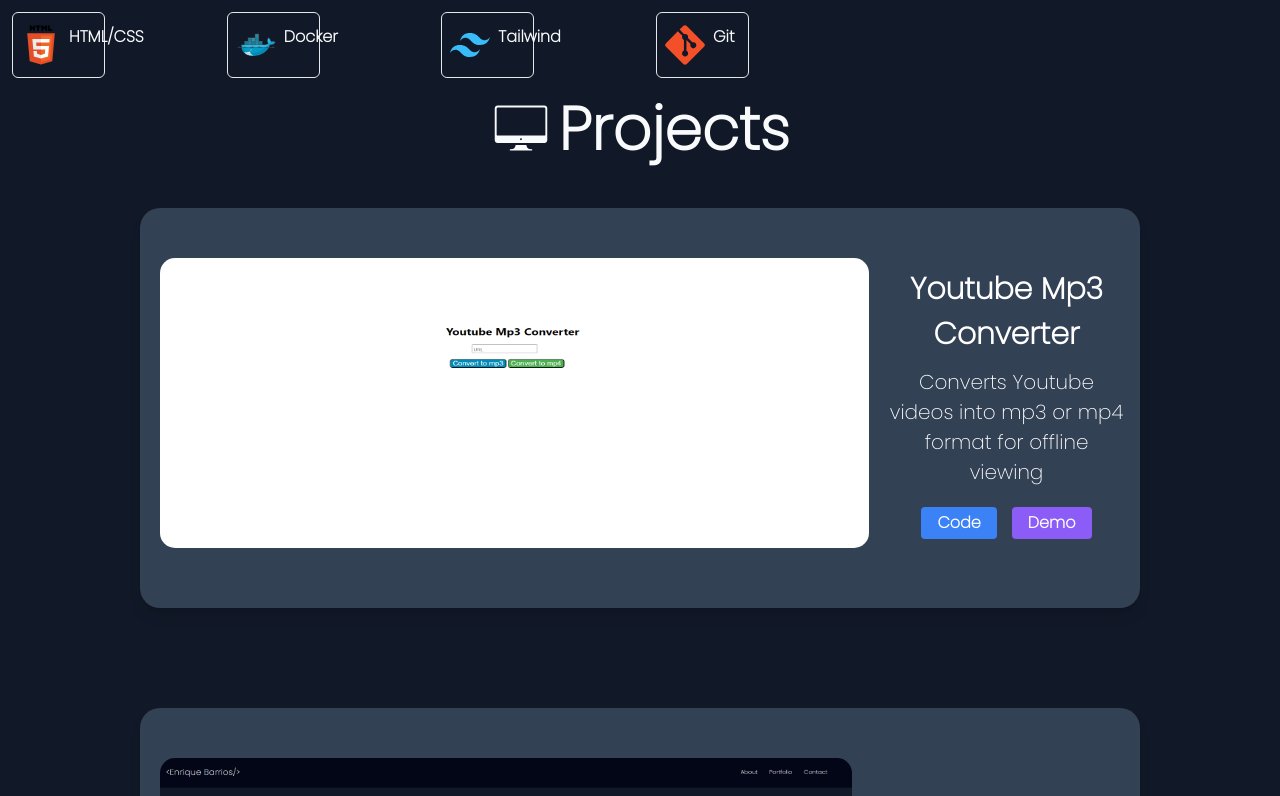
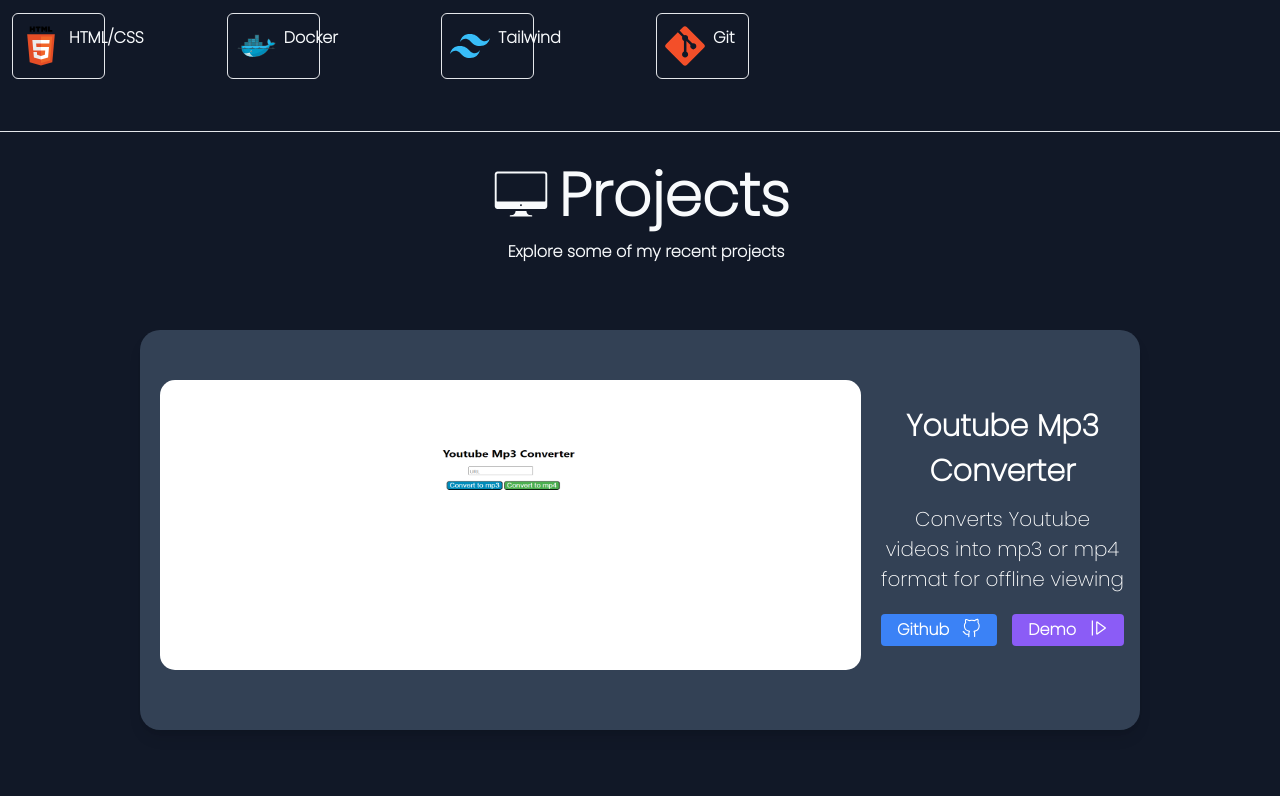
Before and after one commit to EnriqueB5310/PortfolioSite, a React (Vite) app: page / in a window 1280 px wide. Shown: the part 1500-2296 px from the top of the page. Built offline with nearby package versions, Linux system fonts and the light colour scheme.

Commit message:
added dividers, footer section added

```diff
--- a/src/App.jsx
+++ b/src/App.jsx
@@ -7,6 +7,7 @@ import Home from './components/Home'
 import Stacks from './components/Stacks'
 import Projects from './components/Projects'
 import Skills from './components/Skills'
+import Footer from './components/Footer'
 
 function App() {
 
@@ -15,9 +16,12 @@ function App() {
   <>
       <Header />
      <Home />
+    <hr className="my-6 border-gray-200 sm:mx-auto dark:border-gray-700 lg:my-8" />
      <Skills />
+    <hr className="my-6 border-gray-200 sm:mx-auto dark:border-gray-700 lg:my-8" />
+  <Projects />
 
-  <Projects />
+  <Footer />
 
 </>
 
--- /dev/null
+++ b/src/components/Footer.jsx
@@ -0,0 +1,56 @@
+import React from 'react'
+import { VscCoffee } from "react-icons/vsc";
+
+function Footer() {
+  return (
+
+<footer className="bg-white dark:bg-gray-900">
+
+      <hr className="my-6 border-gray-200 sm:mx-auto dark:border-gray-700 lg:my-8" />
+
+<div className="mx-auto w-full max-w-screen-xl p-4 py-6 lg:py-8">
+        <div className="md:flex md:justify-between">
+          <div className="mb-6 md:mb-0">
+              <a href="https://flowbite.com/" className="flex items-center">
+                 <VscCoffee size={50} color='white' />
+                  <span className=" pl-3 self-center text-2xl font-semibold whitespace-nowrap dark:text-white">Enrique Barrios</span>
+              </a>
+          </div>
+          <div className="grid grid-cols-2 gap-8 sm:gap-6 sm:grid-cols-3">
+
+              <div>
+                  <h2 className="mb-6 text-sm font-semibold text-gray-900 uppercase dark:text-white">Follow me</h2>
+                  <ul className="text-gray-500 dark:text-gray-400 font-medium">
+                      <li className="mb-4">
+                          <a href="https://github.com/themesberg/flowbite" className="hover:underline ">Github</a>
+                      </li>
+                      <li>
+                          <a href="https://discord.gg/4eeurUVvTy" className="hover:underline">Email</a>
+                      </li>
+
+                       <li>
+                          <a href="https://discord.gg/4eeurUVvTy" className="hover:underline">Linkedin</a>
+                      </li>
+                  </ul>
+              </div>
+
+          </div>
+      </div>
+
+      <div className="sm:flex sm:items-center sm:justify-between">
+          <span className="text-sm text-gray-500  sm:text-center dark:text-gray-400">© 2025 <a href="https://flowbite.com/" className="hover:underline">Enrique Barrios</a>. No Rights Reserved.
+          </span>
+          <div className="flex mt-4 sm:justify-center sm:mt-0">
+
+
+
+          </div>
+      </div>
+    </div>
+</footer>
+
+
+  )
+}
+
+export default Footer
--- a/src/components/Home.jsx
+++ b/src/components/Home.jsx
@@ -29,9 +29,13 @@ function Home() {
 
 
 
+<div>
+
+</div>
+
+</div>
 
 
-</div>
 
 
 
--- a/src/components/ProjectCard.jsx
+++ b/src/components/ProjectCard.jsx
@@ -1,4 +1,11 @@
 import React from 'react'
+
+import { VscGithubAlt } from "react-icons/vsc";
+import { VscDebugContinueSmall } from "react-icons/vsc";
+
+
+
+
 
 function ProjectCard({title,bio,link,demo,image}) {
   return(
@@ -32,20 +39,24 @@ function ProjectCard({title,bio,link,demo,image}) {
               <div className="flex space-x-[15px] justify-center items-center mt-[20px]">
                 <a
                   href={link}
-                  className="bg-blue-500 hover:bg-bHoverColor translate-colors duration-300 text-white font-bold py-1 px-4 rounded hover:animate-pulse"
+                  className="bg-blue-500 hover:bg-bHoverColor translate-colors duration-300 text-white font-bold py-1 px-4 rounded hover:animate-pulse flex"
                   target="_blank"
                   rel="noopener noreferrer"
                 >
-                  Code
+
+                 <span className='pr-3'> Github </span>
+                  <VscGithubAlt size={20}/>
                 </a>
                 {demo && (
                   <a
                     href={demo}
-                    className="bg-violet-500 hover:bg-bHoverColor translate-colors duration-300 text-white font-bold py-1 px-4 rounded hover:animate-pulse"
+                    className="bg-violet-500 hover:bg-bHoverColor translate-colors duration-300 text-white font-bold py-1 px-4 flex rounded hover:animate-pulse"
                     target="_blank"
                     rel="noopener noreferrer"
                   >
-                    Demo
+                     <span className='pr-3'> Demo </span>
+                    <VscDebugContinueSmall size={20} />
+
                   </a>
                 )}
               </div>
--- a/src/components/Projects.jsx
+++ b/src/components/Projects.jsx
@@ -33,7 +33,7 @@ tech: null,
 },
 {
   title:"ComicsVine api wrapper",
-  bio: "Wrapper api made in SpringBoot to cache the calls of the Comicvine api",
+  bio: "Wrapper api made in SpringBoot to cache the calls of the Comicvine API",
   image: null,
   tech: null,
   link: "https://github.com/EnriqueB5310/CB-wrapper",
@@ -65,7 +65,9 @@ tech: null,
 
        <IoIosDesktop size={60}/>
        <h4 className='text-[60px] ml-2 mt-2 text-left  lg:text-center leading-[46px]'>Projects</h4>
+
        </div>
+       <p className='mt-4 mb-4 ml-3 lg:text-center text-slate-50 font-black'>Explore some of my recent projects</p>
         <div className="container lg:grid lg:justify-center mx-auto">
         {projects.map((project, index) => (
             <ProjectCard
--- a/src/components/Skills.jsx
+++ b/src/components/Skills.jsx
@@ -21,7 +21,7 @@ import GitLogo from '../assets/git.svg'
 
 function Skills() {
   return (
-<div className='flex  font-black  flex-col text-slate-50 pb-60 lg:mt-[10rem] lg:pb-1'>
+<div className='flex  font-black  flex-col text-slate-50 pb-60 lg:mt-[8rem] lg:pb-1'>
 
 <div className='flex lg:justify-center lg:text-center hover:text-purple-600 duration-500'>
 
```
